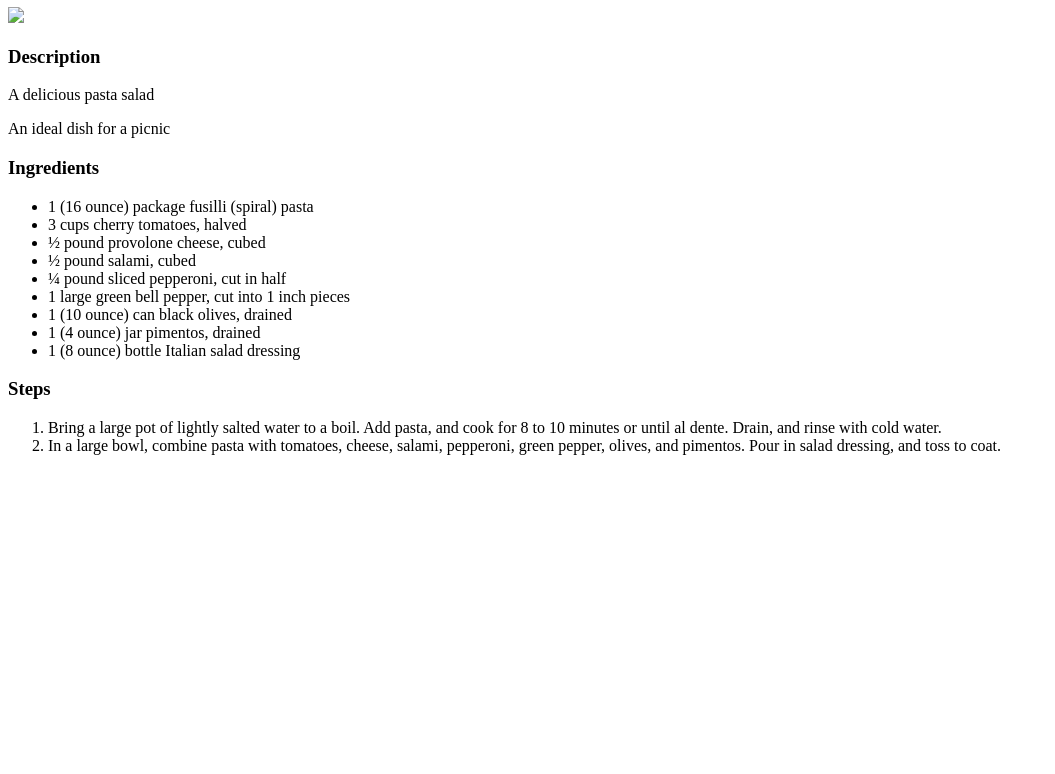
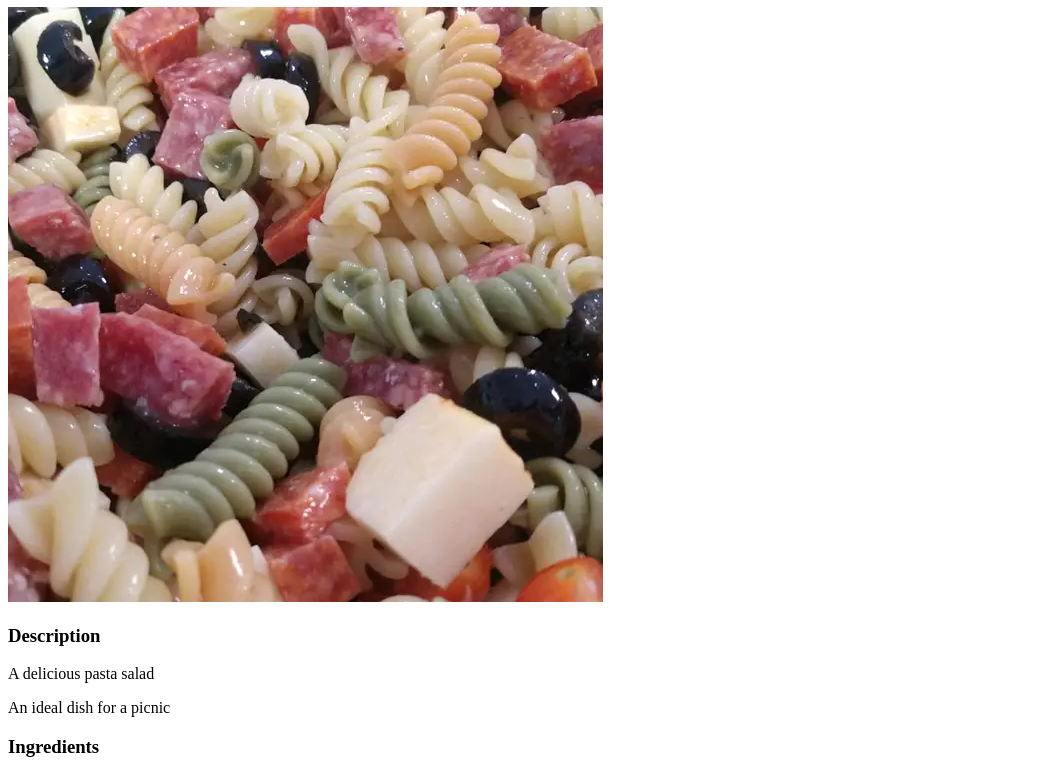
Before and after one commit to jgroma/odin-recipes, a plain HTML site: page recipes/pastasalad.html in a window 1280 px wide. Shown: the part 73-847 px from the top of the page, without its empty margins (0-1055 px from the left). Before the commit the page ends 800 px from the top, so only its background shows below. Drawn offline with Linux system fonts and the light colour scheme; the site is published under a folder, as on GitHub Pages, so addresses that start at the root find nothing.

Commit message:
Fix image display - pasta

```diff
--- a/recipes/pastasalad.html
+++ b/recipes/pastasalad.html
@@ -8,7 +8,7 @@
 </head>
 <body>
     <h1>Awesome Pasta Salad</h1>
-    <img src="/images/pastaimage.jpg">
+    <img src="../images/pastaimage.jpg">
     <h3>Description</h3>
     <p>A delicious pasta salad</p>
     <p>An ideal dish for a picnic</p>
```
